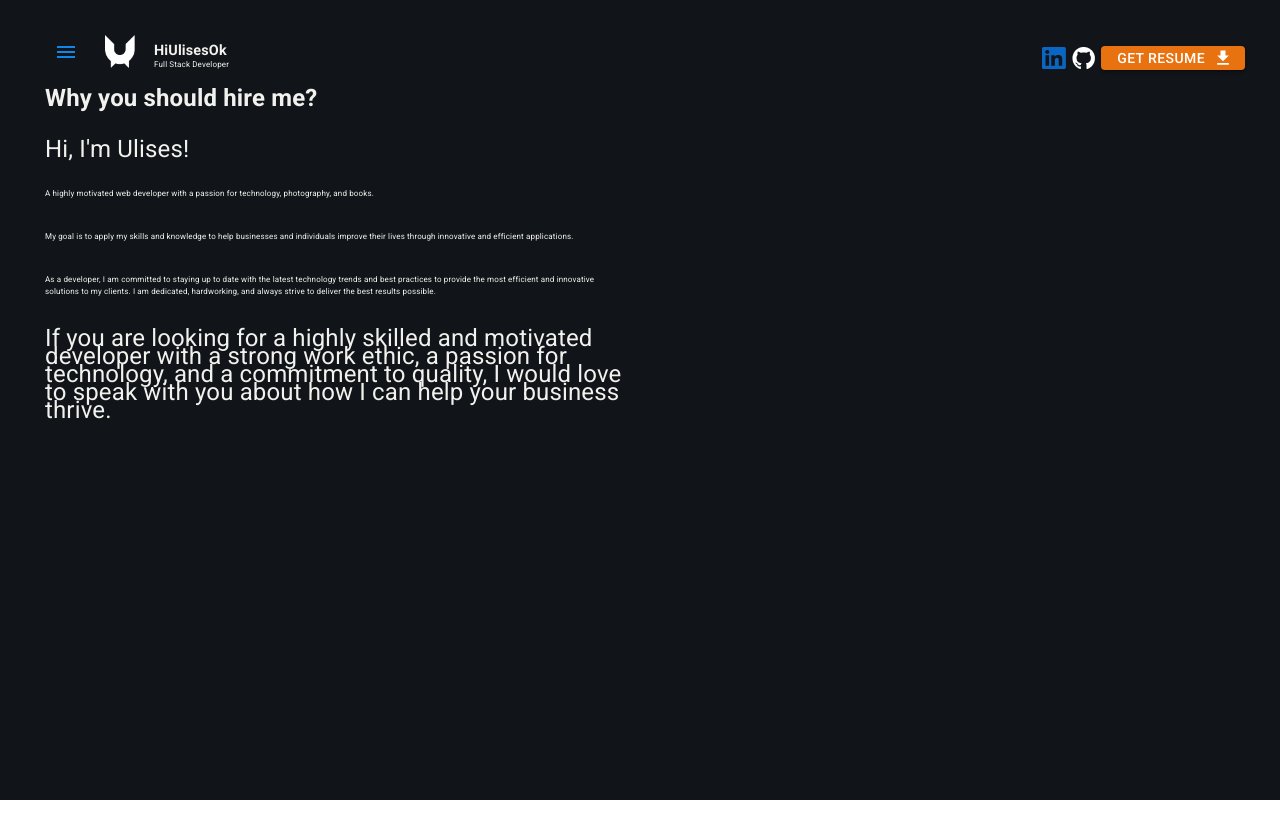
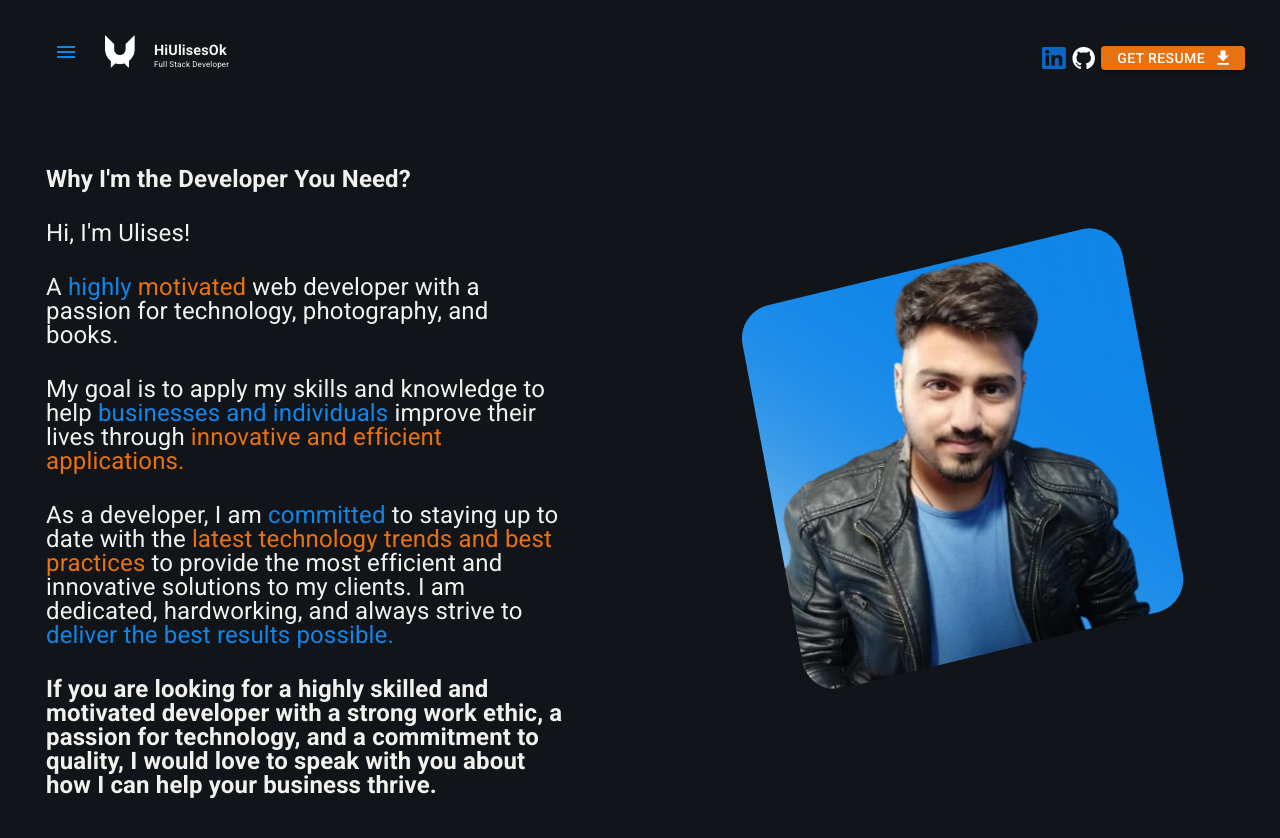
Before and after one commit to HiUlisesOk/portfolio, a React (Vite) app in the folder Client/: page /hire-me in a window 1280 px wide. Shown: the top 838 px of the page. Before the commit the page ends 800 px from the top, so only its background shows below. Built offline with nearby package versions, Linux system fonts and the light colour scheme.

Commit message:
:art: Styled to this components

```diff
--- a/Client/src/components/styles.js
+++ b/Client/src/components/styles.js
@@ -13,6 +13,7 @@ height: ${props => props.h ? props.h : "auto"};
   transform: rotate(${props => props.rotate ? props.rotate : "0"});
   margin-top: ${props => props.mt ? props.mt : "auto"};
   z-index:${props => props.zindx ? props.zindx : "0"};
+  position:relative;
 `;
 
 export const Title = styled.h1`
@@ -32,7 +33,7 @@ export const SubTitle = styled(Title)`
 
 font-weight: ${props => props.fw ? props.fw : "400"};
 font-size:  ${props => props.size ? props.size : "1.5rem"};
-line-height:${props => props.lh ? props.lh : "1.125rem"};
+line-height:${props => props.lh ? props.lh : "1.5rem"};
 `;
 
 export const Text = styled(Title)`
@@ -50,9 +51,9 @@ color: ${customPalette.secondary.main};
 `;
 
 export const ImageStyles = styled.img`
-position:absolute;
+/* position:absolute;
 bottom:${props => props.bottom ? props.bottom : "0"};
-right:${props => props.right ? props.right : "0"};
+right:${props => props.right ? props.right : "0"}; */
 z-index:1;
 `;
 
--- a/Client/src/pages/About.jsx
+++ b/Client/src/pages/About.jsx
@@ -5,7 +5,7 @@ import Box from '@mui/material/Box';
 import Grid from '@mui/material/Grid';
 
 
-import { FlexContainer, Title, SubTitle, Text, TextPrimary, TextSecondary, Diamond } from '../components/styles'
+import { FlexContainer, Title, SubTitle, Text, TextPrimary, TextSecondary, Diamond, ImageStyles } from '../components/styles'
 
 import LinksTech from '../components/LinksTech'
 
@@ -33,7 +33,7 @@ const About = () => {
 
 						<FlexContainer justify="flex-end">
 
-							<Image3d height="90%" image={DiamondOrange} />
+							<ImageStyles src={DiamondOrange} />
 
 						</FlexContainer>
 					</Grid>
--- a/Client/src/pages/HireMe.jsx
+++ b/Client/src/pages/HireMe.jsx
@@ -1,18 +1,23 @@
 import React from 'react'
-import { FlexContainer, SubTitle, Title, Text } from '../components/styles'
+import { FlexContainer, SubTitle, Title, Text, ImageStyles, TextPrimary, TextSecondary } from '../components/styles'
+import BlueImage from '../images/Assets/Ulises/Derecha.png'
 const HireMe = () => {
 	return (
-		<div>
-			<FlexContainer direction="column" items="flex-start" w="50%">
-				<Title>Why you should hire me?</Title>
+		<FlexContainer>
+			<FlexContainer direction="column" items="flex-start" w="70%">
+				<Title>Why I'm the Developer You Need?</Title>
 				<SubTitle>Hi, I'm Ulises!</SubTitle>
-				<Text>A highly motivated web developer with a passion for technology, photography, and books. </Text>
-				<Text>My goal is to apply my skills and knowledge to help businesses and individuals improve their lives through innovative and efficient applications.</Text>
-				<Text>As a developer, I am committed to staying up to date with the latest technology trends and best practices to provide the most efficient and innovative solutions to my clients. I am dedicated, hardworking, and always strive to deliver the best results possible.</Text>
-				<SubTitle>If you are looking for a highly skilled and motivated developer with a strong work ethic, a passion for technology, and a commitment to quality, I would love to speak with you about how I can help your business thrive.</SubTitle>
+				<SubTitle>A <TextPrimary>highly</TextPrimary><TextSecondary> motivated</TextSecondary> web developer with a passion for technology, photography, and books. </SubTitle>
+				<SubTitle>My goal is to apply my skills and knowledge to help<TextPrimary> businesses and individuals</TextPrimary> improve their lives through <TextSecondary>innovative and efficient applications.</TextSecondary></SubTitle>
+				<SubTitle>As a developer, I am <TextPrimary>committed</TextPrimary> to staying up to date with the <TextSecondary> latest technology trends and best practices</TextSecondary> to provide the most efficient and innovative solutions to my clients. I am dedicated, hardworking, and always strive to <TextPrimary>deliver the best results possible.</TextPrimary></SubTitle>
+				<Title>If you are looking for a highly skilled and motivated developer with a strong work ethic, a passion for technology, and a commitment to quality, I would love to speak with you about how I can help your business thrive.</Title>
 			</FlexContainer>
+			<FlexContainer justify="flex-end">
 
-		</div>
+				<ImageStyles src={BlueImage} />
+
+			</FlexContainer>
+		</FlexContainer>
 	)
 }
 
```
Also changed, not shown: Client/src/images/Assets/Ulises/Derecha.png (added).
